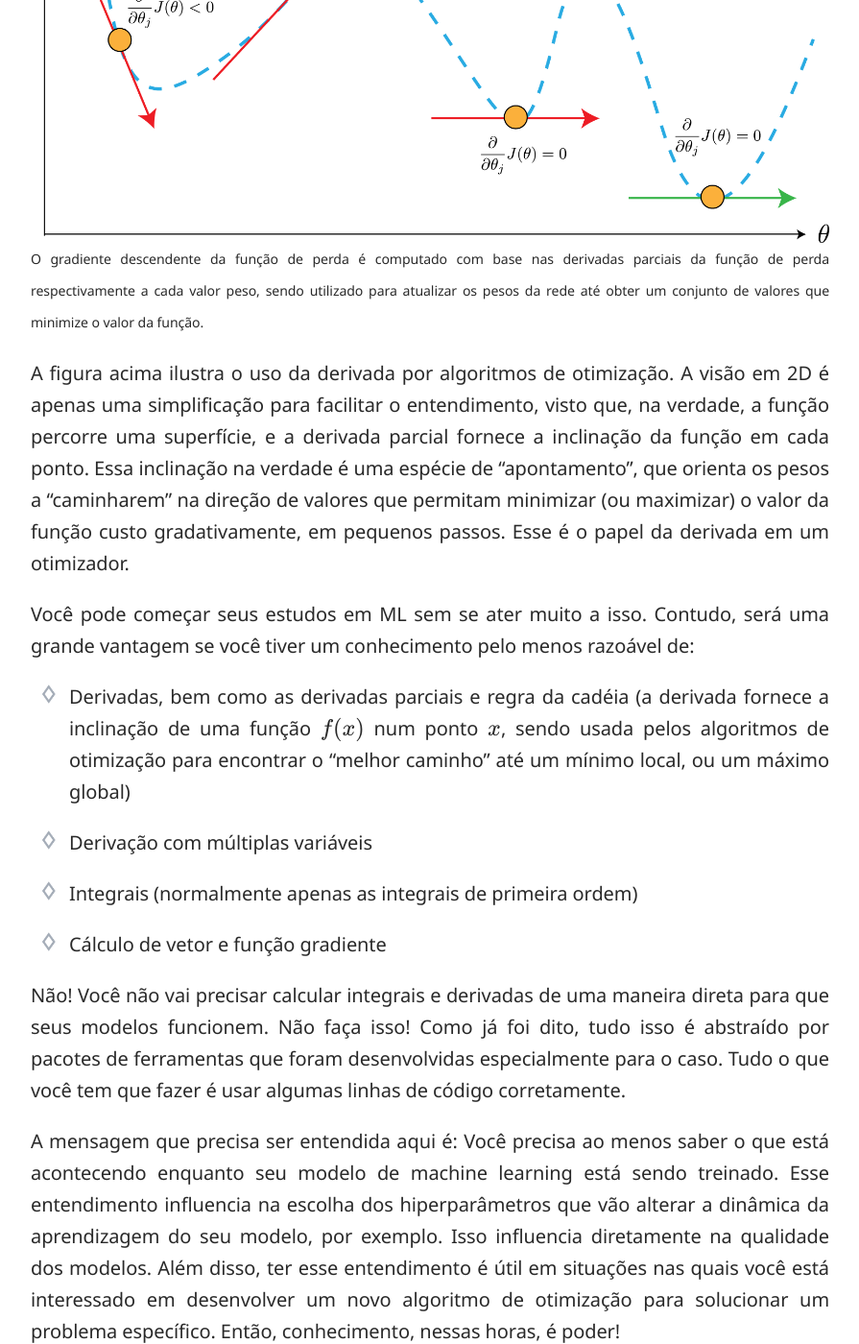
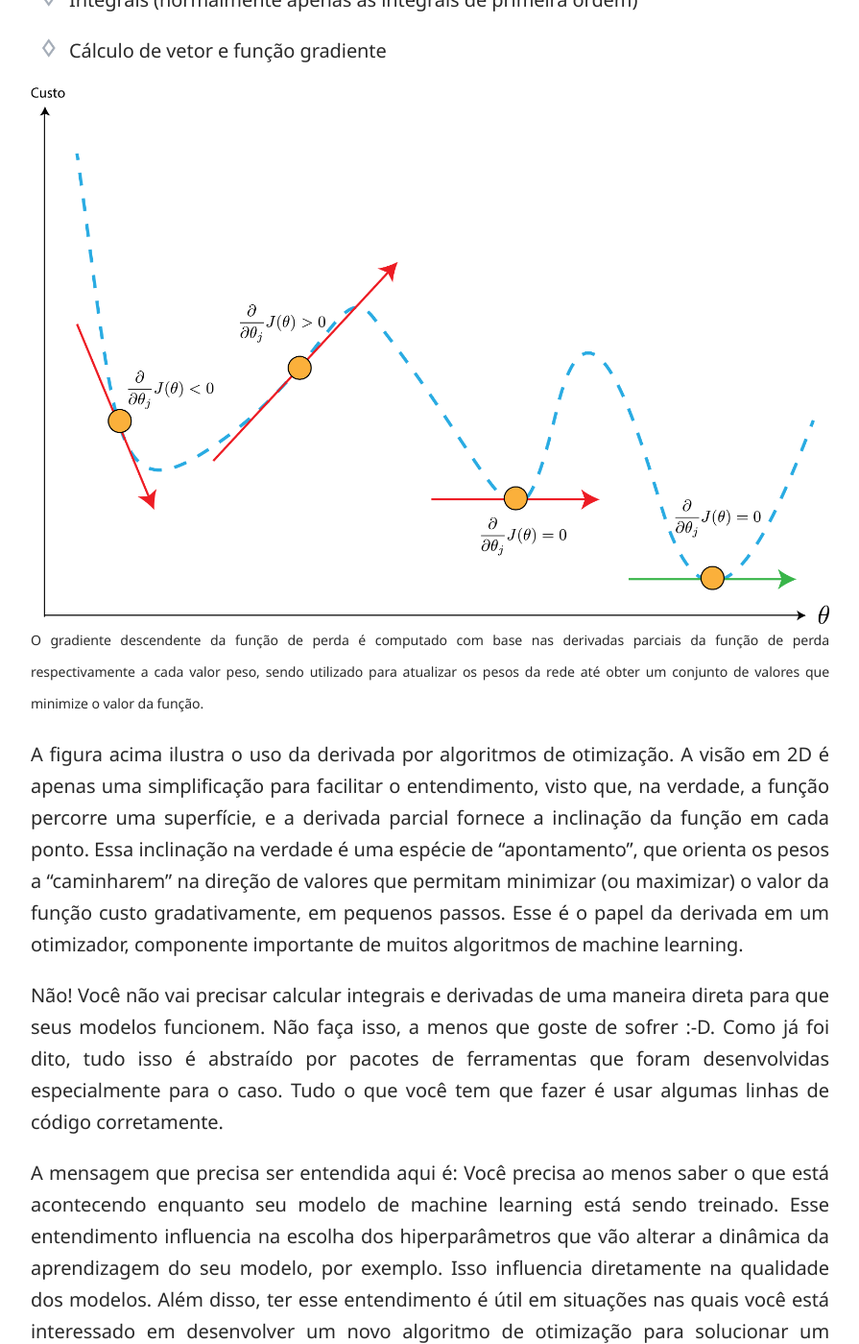
Before and after one commit to luisfredgs/luisfredgs.github.io, a Jekyll site: the page built from _posts/2018-01-18-dicas-para-aprender-machine-learning.md, in a window 1280 px wide and 1400 px high, scrolled down 5578 px. Shown: the whole window at 96% size, without its empty margins (192-1087 px from the left). Built offline with Jekyll 4.4.1, drawn with Linux system fonts in a browser that asks for light colours; formulas are drawn with MathJax 3; comment, search, counter and statistics services are not loaded; some of the changed lines change nothing that is shown.

Commit message:
Update 2018-01-18-dicas-para-aprender-machine-learning.md

```diff
--- a/_posts/2018-01-18-dicas-para-aprender-machine-learning.md
+++ b/_posts/2018-01-18-dicas-para-aprender-machine-learning.md
@@ -80,12 +80,6 @@ Para citar um exemplo, a dinâmica de um modelo neural em deep learning utiliza
 
 > *a dinâmica de um modelo neural em deep learning utiliza diferenciação (derivação parcial) para atualizar os pesos da rede a partir do gradiente descendente da função de perda*
 
-{:.image}
-![](/assets/img/gradient_descent_2d.png)
-O gradiente descendente da função de perda é computado com base nas derivadas parciais da função de perda respectivamente a cada valor peso, sendo utilizado para atualizar os pesos da rede até obter um conjunto de valores que minimize o valor da função.
-
-A figura acima ilustra o uso da derivada por algoritmos de otimização. A visão em 2D é apenas uma simplificação para facilitar o entendimento, visto que, na verdade, a função percorre uma superfície, e a derivada parcial fornece a inclinação da função em cada ponto. Essa inclinação na verdade é uma espécie de "apontamento", que orienta os pesos a "caminharem" na direção de valores que permitam minimizar (ou maximizar) o valor da função custo gradativamente, em pequenos passos. Esse é o papel da derivada em um otimizador.
-
 Você pode começar seus estudos em ML sem se ater muito a isso. Contudo, será uma grande vantagem se você tiver um conhecimento pelo menos razoável de:
 
 * Derivadas, bem como as derivadas parciais e regra da cadéia (a derivada fornece a inclinação de uma função $$f(x)$$ num ponto $$x$$, sendo usada pelos algoritmos de otimização para encontrar o "melhor caminho" até um mínimo local, ou um máximo global)
@@ -96,7 +90,13 @@ Você pode começar seus estudos em ML sem se ater muito a isso. Contudo, será
 
 * Cálculo de vetor e função gradiente
 
-Não! Você não vai precisar calcular integrais e derivadas de uma maneira direta para que seus modelos funcionem. Não faça isso! Como já foi dito, tudo isso é abstraído por pacotes de ferramentas que foram desenvolvidas especialmente para o caso. Tudo o que você tem que fazer é usar algumas linhas de código corretamente.
+{:.image}
+![](/assets/img/gradient_descent_2d.png)
+O gradiente descendente da função de perda é computado com base nas derivadas parciais da função de perda respectivamente a cada valor peso, sendo utilizado para atualizar os pesos da rede até obter um conjunto de valores que minimize o valor da função.
+
+A figura acima ilustra o uso da derivada por algoritmos de otimização. A visão em 2D é apenas uma simplificação para facilitar o entendimento, visto que, na verdade, a função percorre uma superfície, e a derivada parcial fornece a inclinação da função em cada ponto. Essa inclinação na verdade é uma espécie de "apontamento", que orienta os pesos a "caminharem" na direção de valores que permitam minimizar (ou maximizar) o valor da função custo gradativamente, em pequenos passos. Esse é o papel da derivada em um otimizador, componente importante de muitos algoritmos de machine learning.
+
+Não! Você não vai precisar calcular integrais e derivadas de uma maneira direta para que seus modelos funcionem. Não faça isso, a menos que goste de sofrer :-D. Como já foi dito, tudo isso é abstraído por pacotes de ferramentas que foram desenvolvidas especialmente para o caso. Tudo o que você tem que fazer é usar algumas linhas de código corretamente.
 
 A mensagem que precisa ser entendida aqui é: Você precisa ao menos saber o que está acontecendo enquanto seu modelo de machine learning está sendo treinado. Esse entendimento influencia na escolha dos hiperparâmetros que vão alterar a dinâmica da aprendizagem do seu modelo, por exemplo. Isso influencia diretamente na qualidade dos modelos. Além disso, ter esse entendimento é útil em situações nas quais você está interessado em desenvolver um novo algoritmo de otimização para solucionar um problema específico. Então, conhecimento, nessas horas, é poder!
 
```
